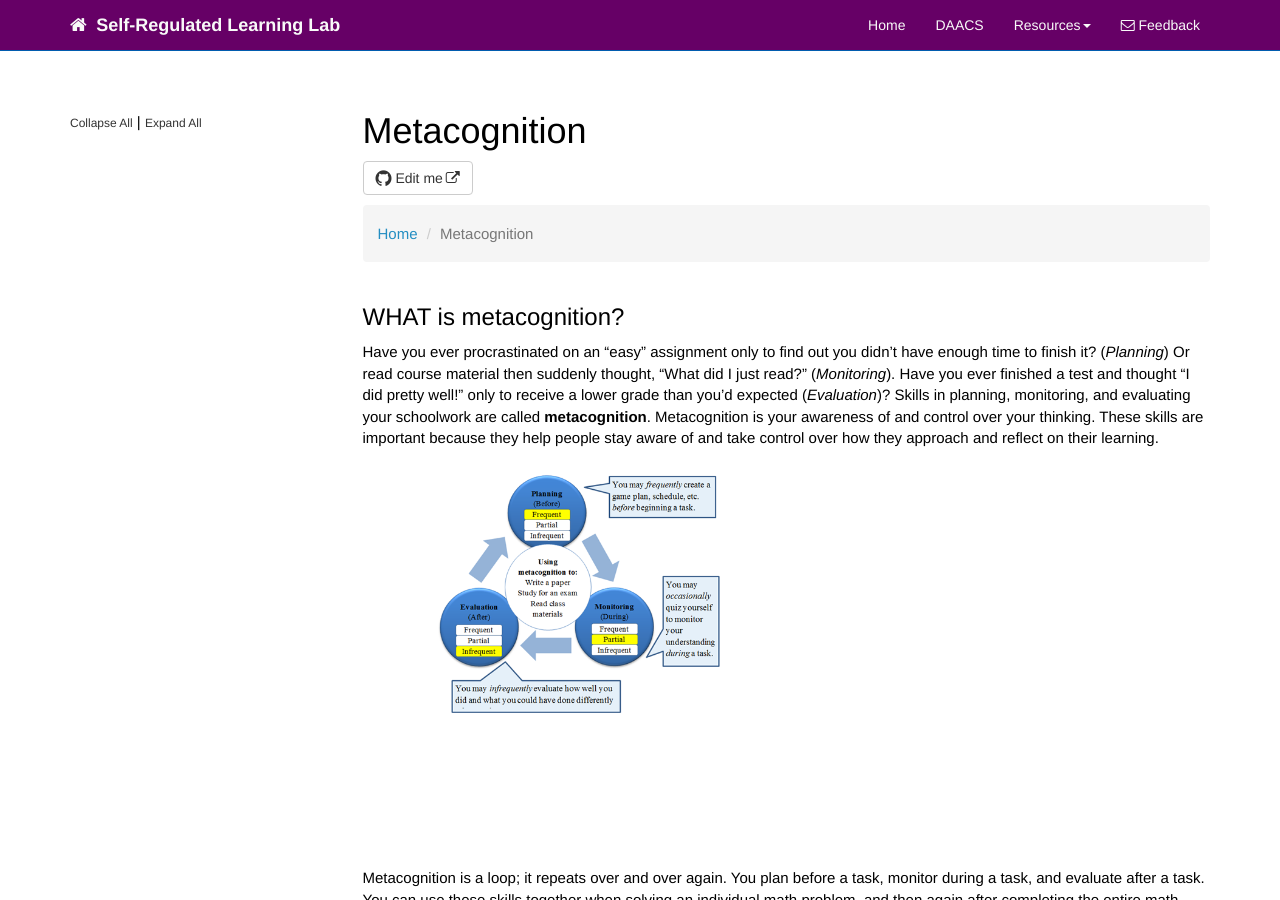
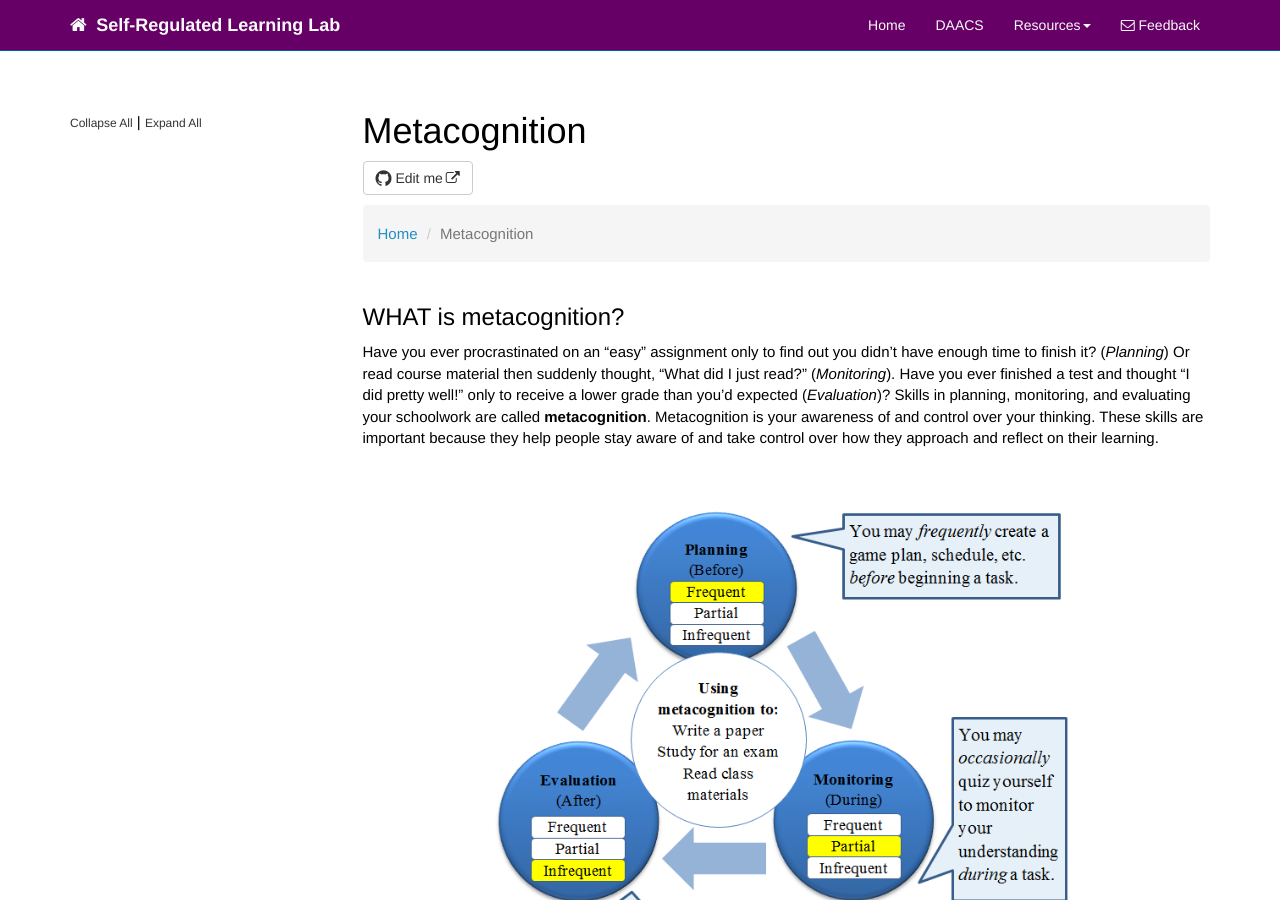
Before and after one commit to dfranklin02/SRL, a Jekyll site: the page built from docs/pages/metacognition/metacognition.md, in a window 1280 px wide and 900 px high. Built offline with Jekyll 4.4.1, drawn with Linux system fonts in a browser that asks for light colours; nearby versions of some CDN libraries; comment, search, counter and statistics services are not loaded.

Commit message:
Update metacognition.md

```diff
--- a/docs/pages/metacognition/metacognition.md
+++ b/docs/pages/metacognition/metacognition.md
@@ -16,7 +16,7 @@ toc: false
 
 Have you ever procrastinated on an “easy” assignment only to find out you didn’t have enough time to finish it? (*Planning*) Or read course material then suddenly thought, “What did I just read?” (*Monitoring*). Have you ever finished a test and thought “I did pretty well!” only to receive a lower grade than you’d expected (*Evaluation*)? Skills in planning, monitoring, and evaluating your schoolwork are called **metacognition**. Metacognition is your awareness of and control over your thinking. These skills are important because they help people stay aware of and take control over how they approach and reflect on their learning.
 
-<center><img src='images/Metacognition-Overview.png' alt='Metacognition Cycle' /></center>
+<center><img src='images/Metacognition-Overview FINAL.png' alt='Metacognition Cycle' /></center>
 
 Metacognition is a loop; it repeats over and over again. You plan before a task, monitor during a task, and evaluate after a task. You can use these skills together when solving an individual math problem, and then again after completing the entire math worksheet.
 Your metacognitive skills may all be equally developed, or you may use one strategy (e.g., planning) more frequently than the other two (e.g., monitoring and evaluation), as you can see in the figure above. How frequently you use your metacognitive skills can also vary from task to task. For example, you may frequently create a plan to study for a test, but not develop a plan for writing a paper. To find out more about your metacognitive skills, you can take the SRL survey here https://demo.daacs.net/.
```
